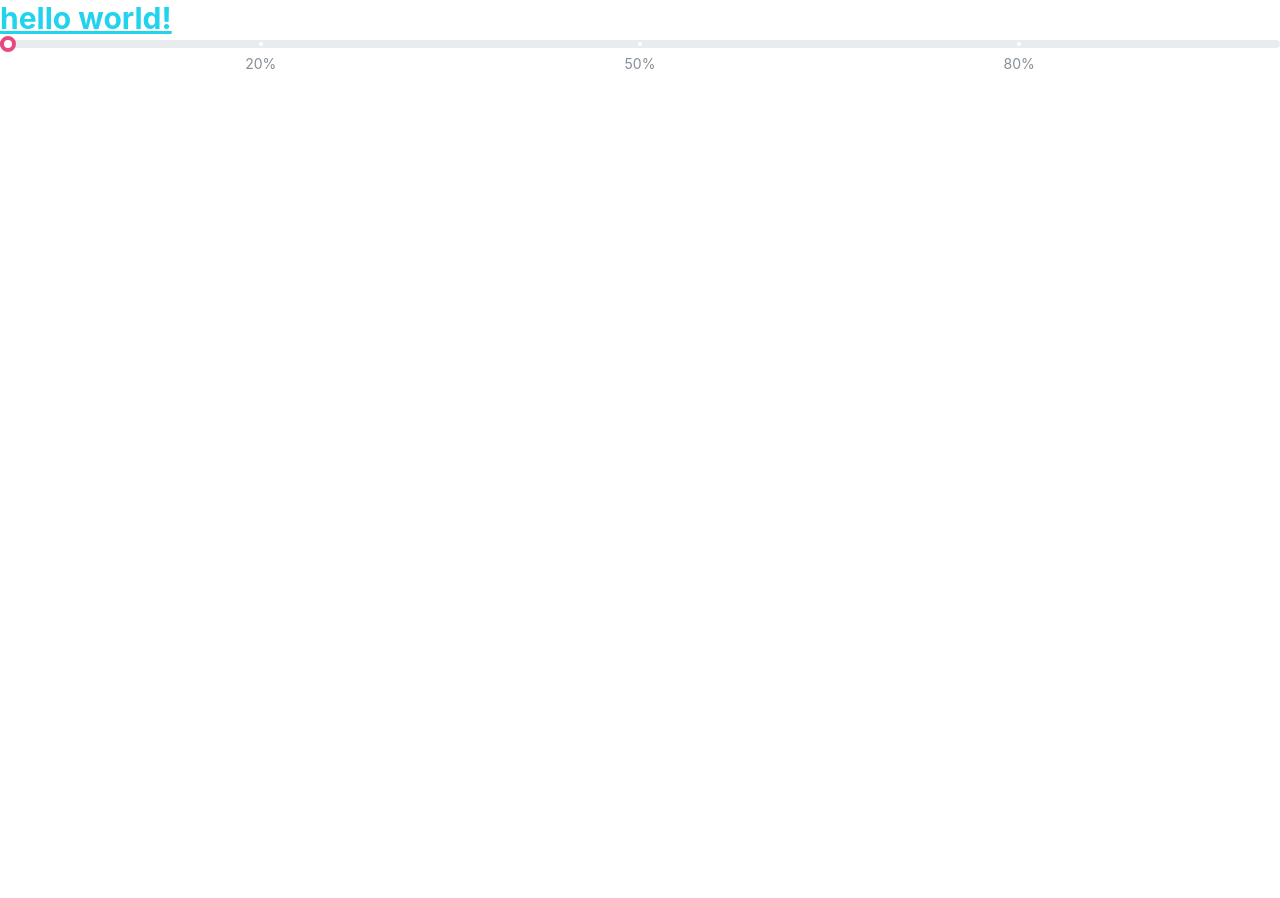
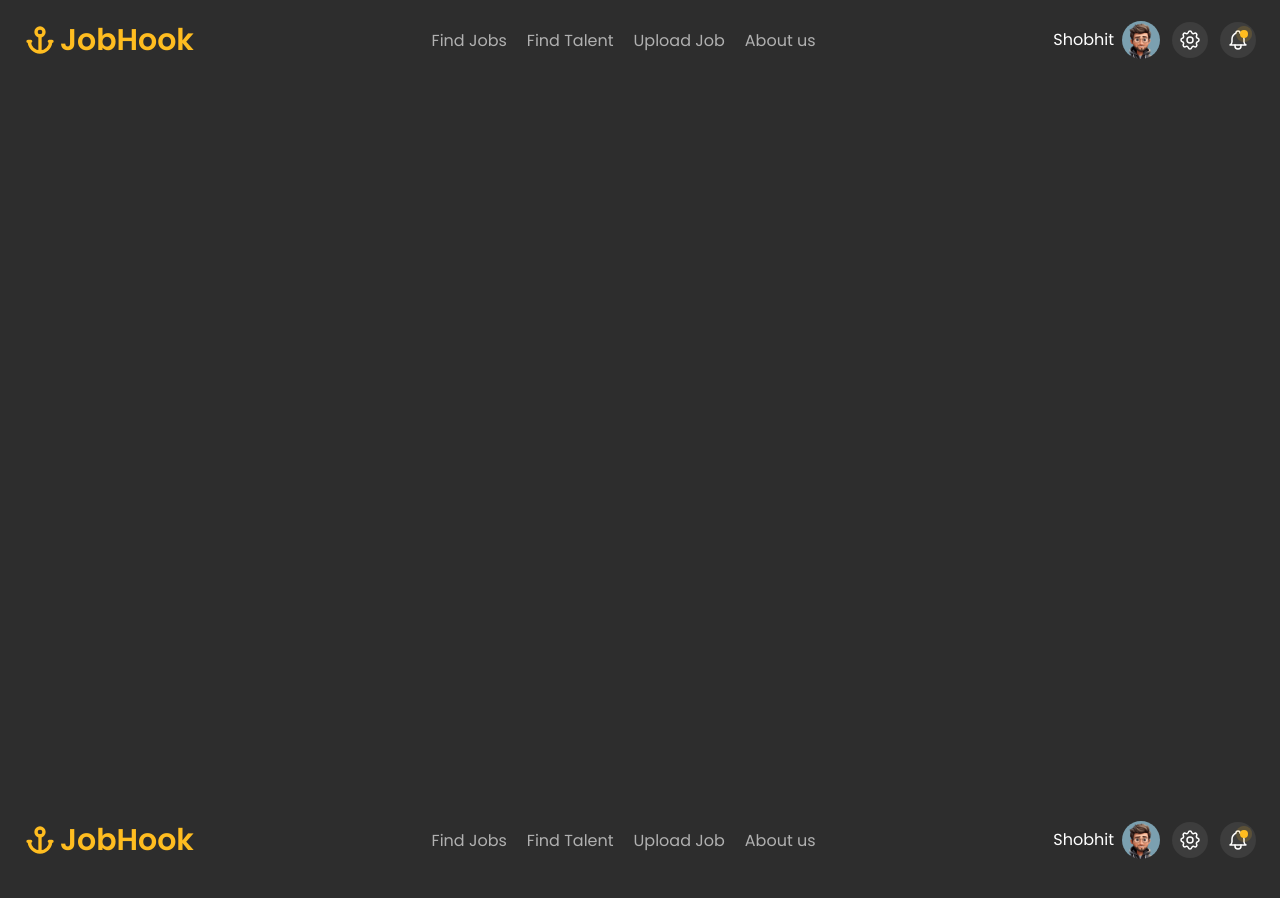
Before and after one commit to shobhit15082003/Job_Portal, a React (Create React App) app in the folder frontend/: page / in a window 1280 px wide. Shown: the top 898 px of the page. Before the commit the page ends 800 px from the top, so only its background shows below. Built offline with nearby package versions, Linux system fonts and the light colour scheme.

Commit message:
navbar layout done

```diff
--- a/frontend/package.json
+++ b/frontend/package.json
@@ -6,6 +6,8 @@
     "@emotion/react": "^11.14.0",
     "@mantine/core": "^7.17.4",
     "@mantine/hooks": "^7.17.4",
+    "@tabler/icons": "^3.31.0",
+    "@tabler/icons-react": "^3.31.0",
     "@testing-library/dom": "^10.4.0",
     "@testing-library/jest-dom": "^6.6.3",
     "@testing-library/react": "^16.3.0",
@@ -16,6 +18,7 @@
     "@types/react-dom": "^19.1.2",
     "react": "^19.1.0",
     "react-dom": "^19.1.0",
+    "react-router-dom": "^7.5.1",
     "react-scripts": "5.0.1",
     "typescript": "^4.9.5",
     "web-vitals": "^2.1.4"
--- a/frontend/public/index.html
+++ b/frontend/public/index.html
@@ -24,6 +24,9 @@
       work correctly both with client-side routing and a non-root public URL.
       Learn how to configure a non-root public URL by running `npm run build`.
     -->
+    <link rel="preconnect" href="https://fonts.googleapis.com">
+    <link rel="preconnect" href="https://fonts.gstatic.com" crossorigin>
+    <link href="https://fonts.googleapis.com/css2?family=Inter:ital,opsz,wght@0,14..32,100..900;1,14..32,100..900&family=Poppins:ital,wght@0,100;0,200;0,300;0,400;0,500;0,600;0,700;0,800;0,900;1,100;1,200;1,300;1,400;1,500;1,600;1,700;1,800;1,900&display=swap" rel="stylesheet">
     <title>React App</title>
   </head>
   <body>
--- a/frontend/src/App.tsx
+++ b/frontend/src/App.tsx
@@ -1,21 +1,50 @@
-import React from 'react';
-import logo from './logo.svg';
-import './App.css';
-import { MantineProvider, Slider } from '@mantine/core';
-import '@mantine/core/styles.css';
+import React from "react";
+import logo from "./logo.svg";
+import "./App.css";
+import { createTheme, MantineProvider, Slider } from "@mantine/core";
+import "@mantine/core/styles.css";
+import HomePage from "./Pages/HomePage";
+import { BrowserRouter, Route, Routes } from "react-router-dom";
 
 function App() {
+  const theme = createTheme({
+    colors: {
+      brightSun: [
+        "#fffbeb",
+        "#fff3c6",
+        "#ffd149",
+        "#ffe588",
+        "#ffbd20",
+        "#f99b07",
+        "#dd7302",
+        "#b75006",
+        "#943c0c",
+        "#7a330d",
+        "#461902",
+      ],
+      "mine-shaft": [
+        "#f6f6f6",
+        "#e7e7e7",
+        "#d1d1d1",
+        "#b0b0b0",
+        "#888888",
+        "#6d6d6d",
+        "#5d5d5d",
+        "#4f4f4f",
+        "#454545",
+        "#3d3d3d",
+        "#2d2d2d",
+      ],
+    },
+  });
   return (
-    <MantineProvider>
-      <h1 className="text-3xl text-cyan-400 underline font-bold">hello world!</h1>
-      <Slider
-      color='pink'
-      marks={[
-        {value:20,label:'20%'},
-        {value:50,label:'50%'},
-        {value:80,label:'80%'},
-      ]}
-      />
+    <MantineProvider theme={theme}>
+      <BrowserRouter>
+      <Routes>
+        <Route path="*" element={<HomePage/>}/>
+      </Routes>
+        <HomePage />
+      </BrowserRouter>
     </MantineProvider>
   );
 }
--- /dev/null
+++ b/frontend/src/Header/Header.tsx
@@ -0,0 +1,32 @@
+import { Avatar, Indicator } from "@mantine/core";
+import { IconAnchor, IconAsset, IconBell, IconSettings } from "@tabler/icons-react";
+import avatarImage from '../assests/avatar-9.png';
+import NavLinks from "./NavLinks";
+
+const Header = () => {
+  return (
+    <div className="w-full bg-mine-shaft-950 px-6 h-20 text-white flex justify-between items-center">
+      <div className="flex gap-1 items-center text-bright-sun-400">
+        <IconAnchor className="h-8 w-8" stroke={2.5} />
+        <div className="text-3xl font-semibold">JobHook</div>
+      </div>
+      <NavLinks/>
+      <div className="flex items-center gap-3">
+        <div className="flex items-center gap-2">
+          <div>Shobhit</div>
+          <Avatar src={avatarImage} />
+        </div>
+        <div className="bg-mine-shaft-900 p-1.5 rounded-full">
+          <IconSettings stroke={1.5} />
+        </div>
+        <div className="bg-mine-shaft-900 p-1.5 rounded-full">
+          <Indicator color="brightSun.4" offset={6} size={8} processing>
+            <IconBell stroke={1.5}/>
+          </Indicator>
+        </div>
+      </div>
+    </div>
+  );
+};
+
+export default Header;
--- /dev/null
+++ b/frontend/src/Header/NavLinks.tsx
@@ -0,0 +1,27 @@
+import { link } from "fs";
+import { url } from "inspector";
+import { Link, useLocation } from "react-router-dom";
+
+const NavLinks = () => {
+  const links = [
+    { name: "Find Jobs", url: "find-jobs" },
+    { name: "Find Talent", url: "find-talent" },
+    { name: "Upload Job", url: "upload-job" },
+    { name: "About us", url: "about" },
+  ];
+
+  const location = useLocation();
+  return (
+    <div className="flex gap-5 text-mine-shaft-300 h-full items-center">
+      {links.map((link, index) => (
+        <div className={`${location.pathname=="/"+link.url ? "border-bright-sun-400 text-bright-sun-400" : "border-transparent"} border-t-[3px] h-full flex items-center`}>
+          <Link key={index} to={link.url}>
+            {link.name}
+          </Link>
+        </div>
+      ))}
+    </div>
+  );
+};
+
+export default NavLinks;
--- /dev/null
+++ b/frontend/src/Pages/HomePage.tsx
@@ -0,0 +1,14 @@
+import Header from "../Header/Header"
+
+const HomePage = () => {
+  return (
+    <div className="min-h-[100vh] bg-mine-shaft-950 font-['poppins']">
+        <div className="">
+
+        </div>
+      <Header/>
+    </div>
+  )
+}
+
+export default HomePage
--- a/frontend/tailwind.config.js
+++ b/frontend/tailwind.config.js
@@ -1,10 +1,37 @@
 /** @type {import('tailwindcss').Config} */
 module.exports = {
-  content: [
-    "./src/**/*.{js,jsx,ts,tsx}",
-  ],
+  content: ["./src/**/*.{js,jsx,ts,tsx}"],
   theme: {
-    extend: {},
+    extend: {
+      colors: {
+        "mine-shaft": {
+          50: "#f6f6f6",
+          100: "#e7e7e7",
+          200: "#d1d1d1",
+          300: "#b0b0b0",
+          400: "#888888",
+          500: "#6d6d6d",
+          600: "#5d5d5d",
+          700: "#4f4f4f",
+          800: "#454545",
+          900: "#3d3d3d",
+          950: "#2d2d2d",
+        },
+        "bright-sun": {
+          50: "#fffbeb",
+          100: "#fff3c6",
+          200: "#ffe588",
+          300: "#ffd149",
+          400: "#ffbd20",
+          500: "#f99b07",
+          600: "#dd7302",
+          700: "#b75006",
+          800: "#943c0c",
+          900: "#7a330d",
+          950: "#461902",
+        },
+      },
+    },
   },
   plugins: [],
-}
+};
```
Also changed, not shown: frontend/src/assests/avatar-9.png (added), 1 other file (tests, documents, lock files or other folders).
